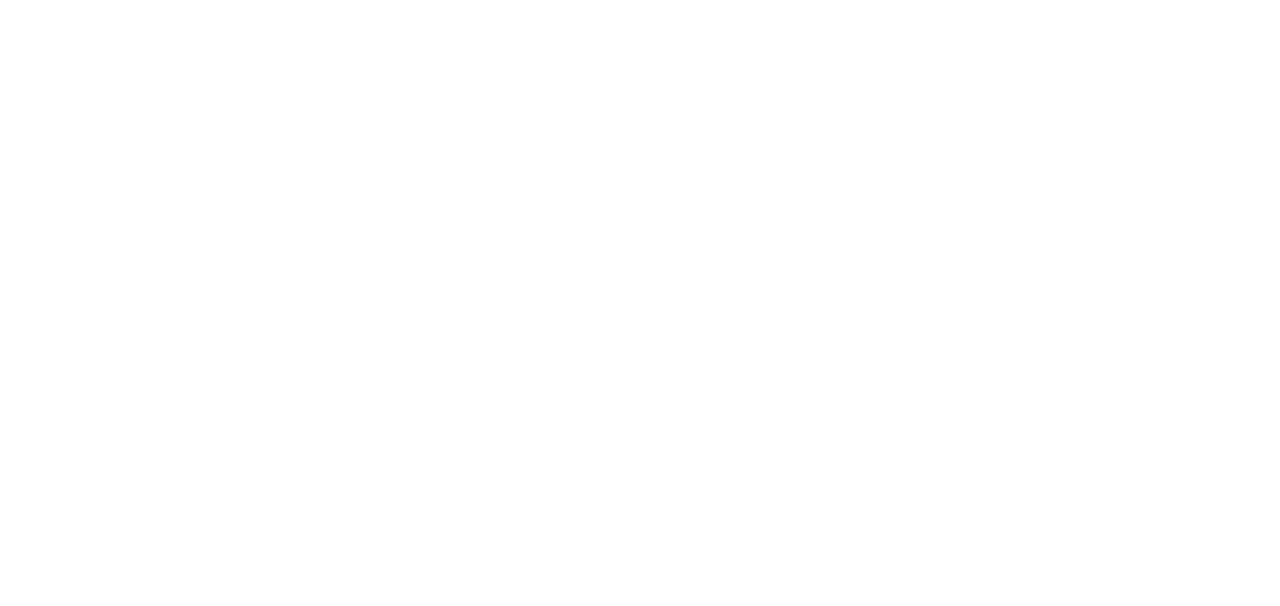
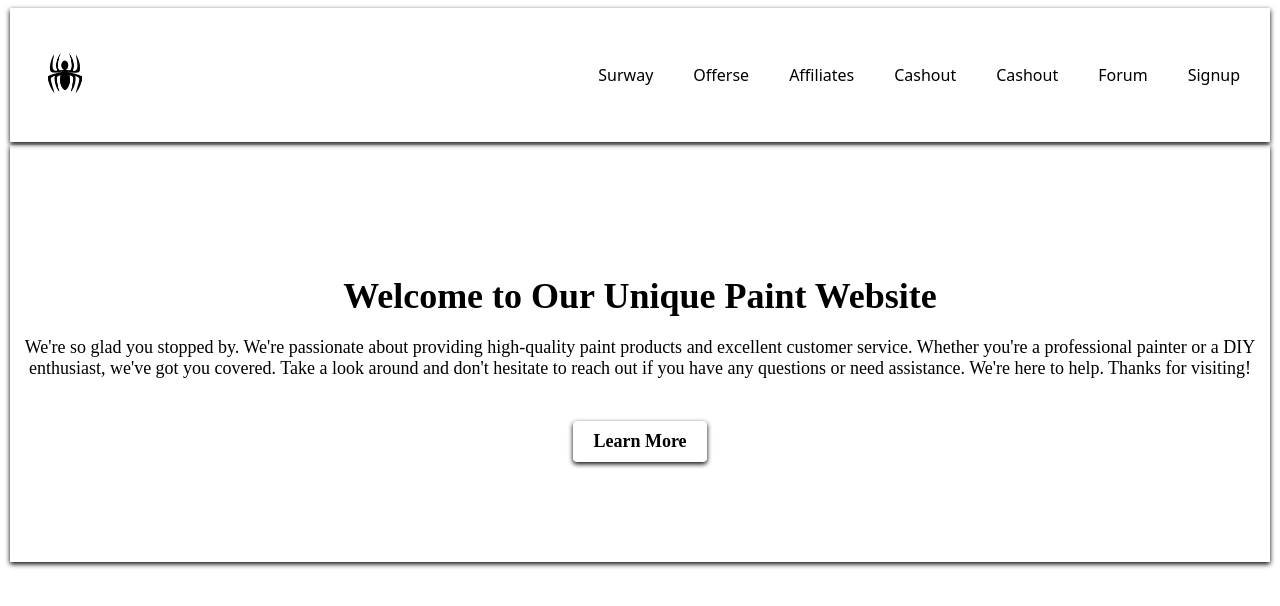
Before and after one commit to Mursaleen00/Muzammil, a plain HTML site: page index.html in a window 1280 px wide. Drawn offline with Linux system fonts and the light colour scheme.

Commit message:
Header Complete

```diff
--- a/index.html
+++ b/index.html
@@ -5,8 +5,57 @@
     <meta http-equiv="X-UA-Compatible" content="IE=edge">
     <meta name="viewport" content="width=device-width, initial-scale=1.0">
     <title>Home</title>
+    <link rel="stylesheet" href="style.css">
 </head>
 <body>
 
+
+    <!-- Header -->
+    <header>
+        <div class="professional-header__logo-container">
+            <div class="logo">
+                <a href="./index.html"><img src="./Image/Logo.png" alt="Logo"></a>
+            </div>
+            <nav class="professional-header__nav">
+                <ul>
+                    <li><a href="paint.html" class="professional-header__nav-item">Surway</a></li>
+                    <li><a href="login.html" class="professional-header__nav-item">Offerse</a></li>
+                    <li><a href="signup.html" class="professional-header__nav-item">Affiliates</a></li>
+                    <li><a href="signup.html" class="professional-header__nav-item">Cashout</a></li>
+                    <li><a href="signup.html" class="professional-header__nav-item">Cashout</a></li>
+                    <li><a href="signup.html" class="professional-header__nav-item">Forum</a></li>
+                    <li><a href="signup.html" id="position" class="professional-header__nav-item">Signup</a></li>
+                  </ul>
+                </nav>
+              </div>
+
+                 <!-- <section>
+                  <option value="More">More</option>
+                  <option value="More">My Bonuses</option>
+                  <option value="More">Addons</option>
+                  <option value="More">Help</option>
+                  <option value="More">Blog</option>
+                </section>  -->
+
+    </header>
+
+    <!-- Hero Section -->
+
+    <section class="hero">
+      <div class="container">
+          <h1 class="line">Welcome to Our Unique Paint Website</h1>
+          <p>We're so glad you stopped by. We're passionate about providing high-quality paint products and excellent
+              customer service. Whether you're a professional painter or a DIY enthusiast, we've got you covered. Take
+              a look around and don't hesitate to reach out if you have any questions or need assistance. We're here
+              to help. Thanks for visiting!</p>
+          <a href="about.html" class="button">Learn More</a>
+      </div>
+  </section>
+
+
+
+
+
+
 </body>
 </html>
--- /dev/null
+++ b/style.css
@@ -0,0 +1,123 @@
+header {
+    background-image: white /* linear-gradient(to right, rgb(170, 162, 140), #A07855FF, rgb(170, 162, 140))*/;
+    color: rgb(0, 0, 0);
+    padding: 20px 0;
+    box-shadow:  0px 2px 5px rgb(0, 0, 0);
+    margin: 2px 2px 3px 2px;
+  }
+
+  .main-logo{
+    font-size: x-large;
+  }
+
+  .professional-header__logo-container {
+    max-width: 1200px;
+    margin: 0 auto;
+    display: flex;
+    align-items: center;
+    justify-content: space-between;
+    flex-wrap: wrap;
+    padding: 20px;
+
+ }
+
+
+  .logo {
+    display: flex;
+    align-items: center;
+  }
+
+  .logo img {
+    height: 50px;
+  }
+
+  nav {
+    display: flex;
+    align-items: center;
+  }
+
+  nav ul {
+    list-style-type: none;
+    margin: 0;
+    padding: 0;
+    overflow: hidden;
+    list-style: none;
+    display: flex;
+  }
+
+  nav li {
+    margin-left: 20px;
+    float: left;
+  }
+
+  .professional-header__nav-item {
+    font-family: 'Noto Sans', sans-serif;
+    font-size: 16px;
+    text-decoration: none;
+    color: rgb(0, 0, 0);
+    margin-left: 20px;
+    position: relative;
+    transition: all 0.2s ease-in-out;
+  }
+
+  .professional-header__nav-item:before {
+    content: '';
+    position: absolute;
+    bottom: 0;
+    left: 0;
+    right: 0;
+    height: 2px;
+    background-color: rgb(0, 0, 0);
+    transform: scaleX(0);
+    transform-origin: right;
+    transition: transform 0.2s ease-in-out;
+  }
+
+  .professional-header__nav-item:hover:before {
+    transform: scaleX(1);
+    transform-origin: left;
+  }
+
+ /* Hero Section */
+
+ .hero {
+     background-image:/* linear-gradient(to right,#A07855FF, rgb(170, 162, 140), #A07855FF)*/;
+    color: rgb(0, 0, 0);
+    padding: 100px 0;
+    text-align: center;
+    box-shadow:  0px 2px 5px rgb(0, 0, 0);
+    margin: 2px 2px 0px 2px;
+  }
+
+  .hero h1 {
+    font-size: 36px;
+    margin-bottom: 20px;
+
+
+  }
+
+  .hero p {
+    font-size: 18px;
+    margin-bottom: 40px;
+    text-align: center;
+  }
+
+  .button {
+    display: inline-block;
+    padding: 10px 20px;
+    background-color: (71, 71, 71, 0.589);
+    color: rgb(0, 0, 0);
+    font-size: 18px;
+    font-weight: bold;
+    border-radius: 4px;
+    transition: all 0.2s;
+    text-decoration: none;
+    box-shadow:  0px 2px 5px rgb(0, 0, 0);
+    margin: 2px 2px 0px 2px;
+  }
+
+  .button:hover {
+    background-color: #000000;
+    color: #333;
+    transform: translateY(-2px);
+  }
```
Also changed, not shown: Image/Logo.png (added), Image/Screenshot_1.png (added).
